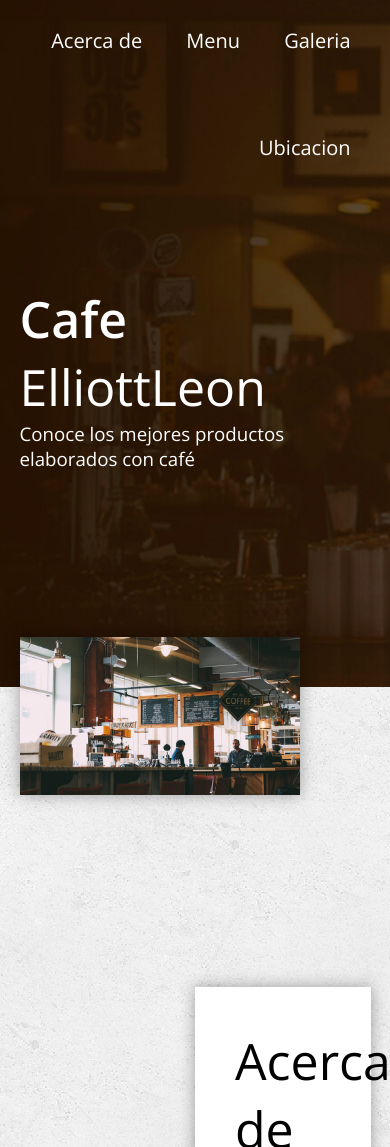
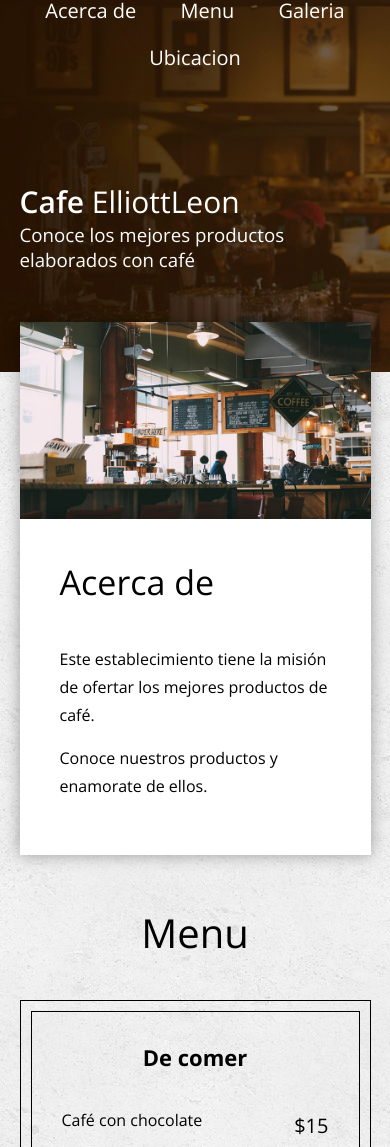
Before and after one commit to elliottsein10/elliottsein24.github.io, a plain HTML site: page index.html in a window 390 px wide. Shown: the part 13-1160 px from the top of the page. Drawn offline with nearby package versions, Linux system fonts and the light colour scheme.

Commit message:
Mediaqueries

```diff
--- a/css/estilos.css
+++ b/css/estilos.css
@@ -267,3 +267,84 @@ footer .copyright {
     padding: 15px 0;
     color: #fff;
 }
+
+/* ----- ----- MEDIA QUERIES ----- ----- */
+@media screen and (max-width: 800px) {
+    header .contenedor {
+        position: static;
+        height: auto;
+    }
+
+    header .textos {
+        position: static;
+        margin: 100px 0;
+    }
+
+    header .menu {
+        text-align: center;
+    }
+
+    header .menu a {
+        margin: 10px 20px;
+    }
+
+    header .textos .nombre {
+        font-size: 30px;
+    }
+
+    header .textos .h3 {
+        font-size: 18px;
+    }
+
+    .main .acerca-de .foto {
+        width: 100%;
+        position: relative;
+    }
+
+    .main .acerca-de article {
+        position: relative;
+        width: 100%;
+        top: -50px;
+        transform: translate(0px, 0);
+    }
+
+    .main .menu {
+        padding-top: 300px;
+    }
+
+    .main .menu article {
+        width: 100%;
+    }
+
+    .main .galeria .foto {
+        width: 50%;
+    }
+
+    .main .mapa {
+        width: 80%;
+        margin: auto;
+    }
+}
+
+@media screen and (max-width: 400px) {
+    .main .acerca-de article h3 {
+        font-size: 34px;
+        margin-bottom: 10;
+    }
+
+    .main .menu article .nombre,
+    .main .menu arrticle .precio {
+        font-size: 16px;
+        line-height: 16px;
+    }
+
+    .main .ubicacion .direccion {
+        margin-bottom: 15px;
+    }
+
+    .main .ubicacion .direccion,
+    .main .ubicacion .horarios {
+        width: 100%;
+        text-align: center;
+    }
+}
```
